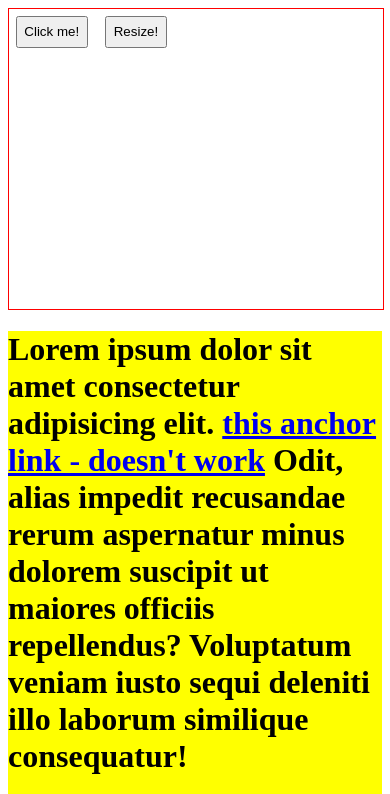
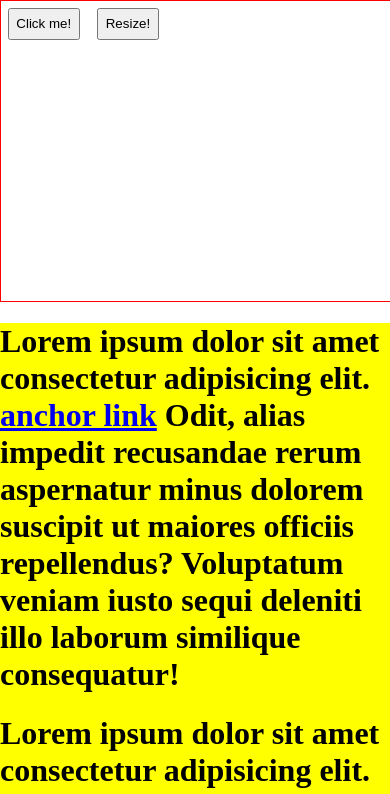
Before and after one commit to fjckls/cordova-google-maps-issues, a website: page www/index.html in a window 390 px wide. Shown: the top 794 px of the page. Drawn offline with Linux system fonts and the light colour scheme; some packages are replaced by stand-ins of ours.

Commit message:
now works

```diff
--- a/www/index.html
+++ b/www/index.html
@@ -61,9 +61,21 @@
         z-index: 2;
         margin-top: 0px;
       }
+
+      #container {
+        position: fixed;
+        width: 100%;
+        height: 100%;
+        overflow: scroll;
+        left: 0px;
+        top: 0px;
+        padding: 0px;
+        margin: 0px;
+      }
     </style>
   </head>
   <body>
+    <div id="container">
       <div id="map_canvas">
         <button id="button">Click me!</button>
         <button id="button-resize">Resize!</button>
@@ -72,7 +84,7 @@
       <div class="body">
         <h1>
           Lorem ipsum dolor sit amet consectetur adipisicing elit.
-        <a href="http://mobilly.lv">this anchor link - doesn't work</a> Odit,
+          <a href="http://google.com">anchor link</a> Odit,
           alias impedit recusandae rerum aspernatur minus dolorem suscipit ut
           maiores officiis repellendus? Voluptatum veniam iusto sequi deleniti
           illo laborum similique consequatur!
@@ -97,10 +109,10 @@
         </h1>
         <h1>
           Lorem ipsum dolor sit amet
-        <a href="http://mobilly.lv">try to tap here and nothing</a>consectetur
-        adipisicing elit. Odit, alias impedit recusandae rerum aspernatur minus
-        dolorem suscipit ut maiores officiis repellendus? Voluptatum veniam
-        iusto sequi deleniti illo laborum similique consequatur!
+          <a href="http://google.com">try to tap here</a>consectetur
+          adipisicing elit. Odit, alias impedit recusandae rerum aspernatur
+          minus dolorem suscipit ut maiores officiis repellendus? Voluptatum
+          veniam iusto sequi deleniti illo laborum similique consequatur!
         </h1>
         <h1>
           Lorem ipsum dolor sit amet consectetur adipisicing elit. Odit, alias
@@ -145,7 +157,7 @@
           laborum similique consequatur!
         </h1>
       </div>
-
+    </div>
     <script>
       let up = false;
       document
```
Lines whose indentation alone changed are shown as unchanged.
